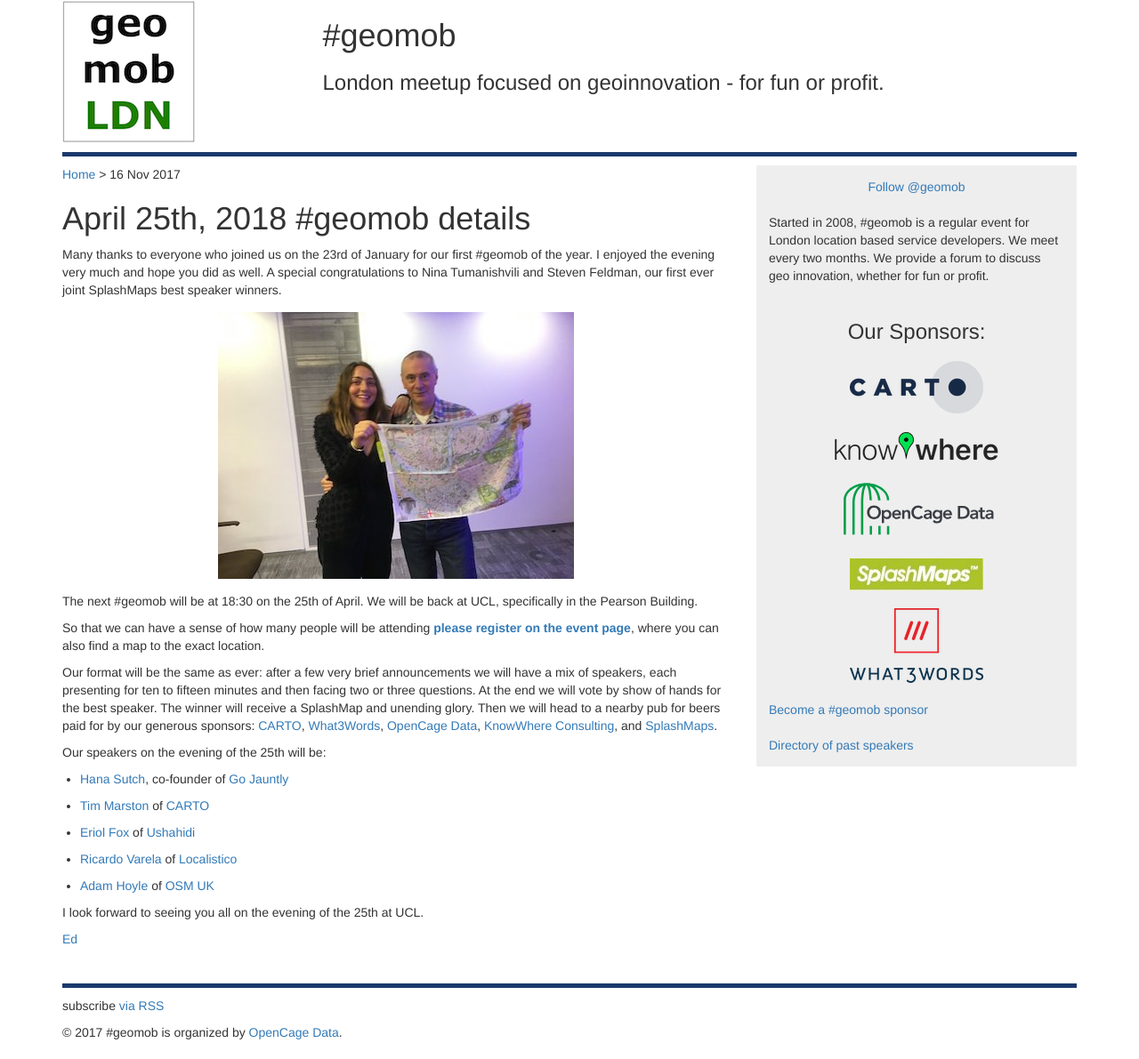
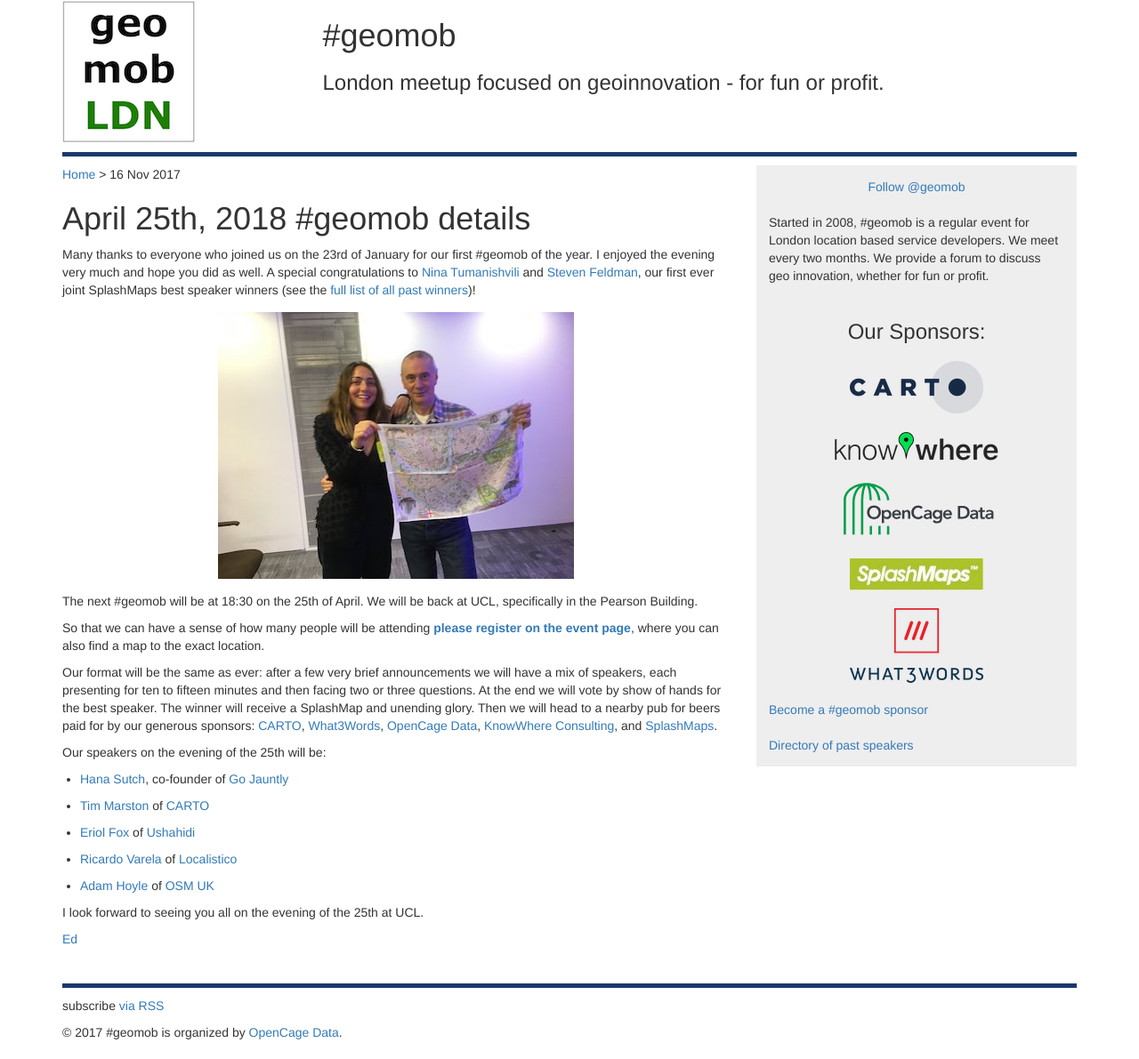
Before and after one commit to geomob/geomob-website, a Jekyll site: the page built from _posts/2018-01-25-april-25th-geomob-details.markdown, in a window 1280 px wide. Shown: the whole page at 89% size. Built offline with Jekyll 4.4.1, drawn with Linux system fonts in a browser that asks for light colours; comment, search, counter and statistics services are not loaded.

Commit message:
link past winners

```diff
--- a/_posts/2018-01-25-april-25th-geomob-details.markdown
+++ b/_posts/2018-01-25-april-25th-geomob-details.markdown
@@ -8,8 +8,8 @@
 
 Many thanks to everyone who joined us on the 23rd of January for our
 first #geomob of the year. I enjoyed the evening very much and hope you did
-as well. A special congratulations to Nina Tumanishvili and Steven Feldman, our
- first ever joint SplashMaps best speaker winners.
+as well. A special congratulations to [Nina Tumanishvili](https://twitter.com/ninachinoo) and [Steven Feldman](https://twitter.com/StevenFeldman), our
+ first ever joint SplashMaps best speaker winners (see the [full list of all past winners](http://geomobldn.org/past-speakers))!
 
 ![image](/images/nina-and-steven.jpg){: .center-image }
 
```
